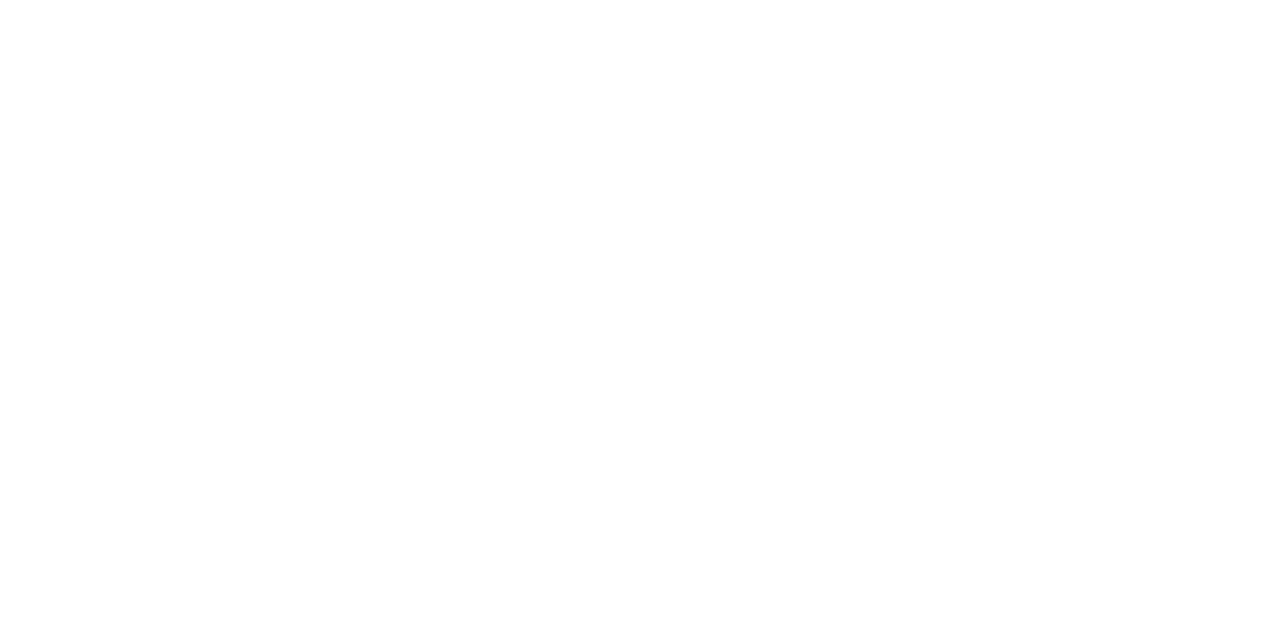
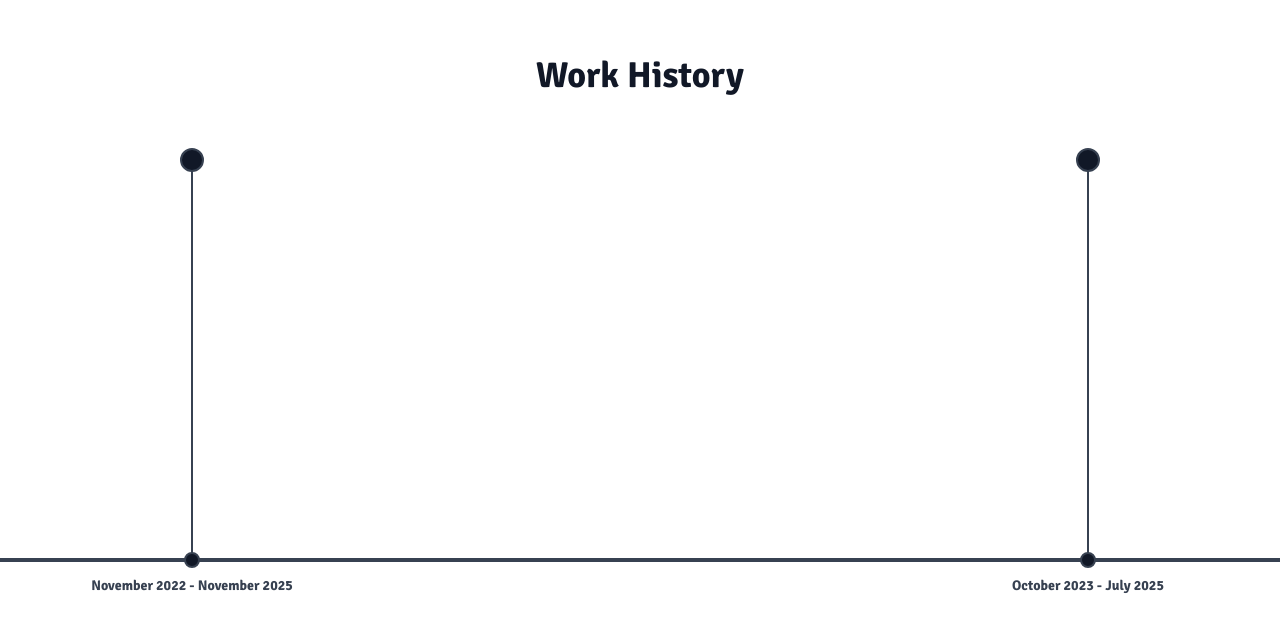
Before and after one commit to wendirad/wendirad.github.io, a React (Vite) app: page / in a window 1280 px wide. Shown: the part 3739-4371 px from the top of the page. Before the commit the page ends 3699 px from the top, so only its background shows below. Built offline with nearby package versions, Linux system fonts and the light colour scheme.

Commit message:
feat: add WorkHistory component to display user experiences and update package dependencies

```diff
--- a/package.json
+++ b/package.json
@@ -10,6 +10,7 @@
     "preview": "vite preview"
   },
   "dependencies": {
+    "npm": "^11.7.0",
     "react": "^19.2.0",
     "react-dom": "^19.2.0",
     "schema-dts": "^1.1.5"
--- a/src/App.tsx
+++ b/src/App.tsx
@@ -11,6 +11,7 @@
 import Home from "./components/sections/home";
 import About from "./components/sections/about/about";
 import SkillsSummary from "./components/sections/skills/skills";
+import WorkHistory from "./components/sections/work-history/work-history";
 
 const NAV_ITEMS: Array<{
   id: string;
@@ -42,6 +43,7 @@
         experiences={userData.experiences}
       />
       <SkillsSummary skills={userData.skills} />
+      <WorkHistory experiences={userData.experiences} />
 
       <SchemeOrg userData={userData} />
     </>
--- /dev/null
+++ b/src/components/sections/work-history/work-history.tsx
@@ -0,0 +1,87 @@
+import { useState, useEffect } from "react";
+import type { Experience } from "../../../data_provider/data_provider";
+
+function WorkHistory({ experiences }: { experiences: Experience[] }) {
+  const [visibleCount, setVisibleCount] = useState(experiences.length);
+
+  useEffect(() => {
+    const updateVisibleCount = () => {
+      setVisibleCount(Math.min(2, experiences.length));
+    };
+
+    updateVisibleCount();
+    window.addEventListener("resize", updateVisibleCount);
+    return () => window.removeEventListener("resize", updateVisibleCount);
+  }, [experiences.length]);
+
+  const getCirclePosition = (index: number, total: number) => {
+    if (total === 1) return "50%";
+    const padding = 0.15; // 15% padding on each side
+    const availableWidth = 1 - (padding * 2);
+    return `${(padding + (index / (total - 1)) * availableWidth) * 100}%`;
+  };
+
+  const formatDate = (dateString: string) => {
+    const [year, month] = dateString.split("-");
+    const date = new Date(parseInt(year), parseInt(month) - 1);
+    return date.toLocaleDateString("en-US", { month: "long", year: "numeric" });
+  };
+
+  const visibleExperiences = experiences.slice(0, visibleCount);
+
+  return (
+    <section
+      id="work"
+      className="min-h-screen w-full flex items-start justify-center px-4 sm:px-6 lg:px-8 pt-24 pb-8 overflow-x-hidden relative"
+    >
+      {/* Horizontal timeline line */}
+      <div className="absolute top-3/4 left-0 w-full h-1 bg-gray-700 dark:bg-gray-300 transform -translate-y-1/2"></div>
+
+      {visibleExperiences.map((_, index) => {
+        const position = getCirclePosition(index, visibleCount);
+        return (
+          <div
+            key={index}
+            className="absolute flex flex-col items-center"
+            style={{ left: position, top: '25%', height: '50%', transform: 'translateX(-50%)' }}
+          >
+            {/* Vertical line from top to timeline */}
+            <div className="absolute top-0 left-1/2 transform -translate-x-1/2 w-0.5 h-full bg-gray-700 dark:bg-gray-300"></div>
+
+            {/* Bigger circle at the top */}
+            <div className="absolute top-0 left-1/2 transform -translate-x-1/2 -translate-y-1/2 w-6 h-6 rounded-full bg-gray-900 dark:bg-gray-100 border-2 border-gray-700 dark:border-gray-300 z-10"></div>
+
+            {/* Smaller circle on timeline */}
+            <div className="absolute bottom-0 left-1/2 transform -translate-x-1/2 translate-y-1/2 w-4 h-4 rounded-full bg-gray-900 dark:bg-gray-100 border-2 border-gray-700 dark:border-gray-300 z-10"></div>
+          </div>
+        );
+      })}
+
+      {/* Date labels below timeline */}
+      {visibleExperiences.map((experience, index) => {
+        const position = getCirclePosition(index, visibleCount);
+        const startDate = formatDate(experience.date_range.start_date);
+        const endDate = formatDate(experience.date_range.end_date);
+        return (
+          <div
+            key={`date-${index}`}
+            className="absolute top-3/4 transform -translate-x-1/2 flex flex-col items-center mt-4"
+            style={{ left: position }}
+          >
+            <div className="text-xs sm:text-sm text-center text-gray-700 dark:text-gray-300 whitespace-nowrap font-bold" style={{ fontFamily: "'Signika', system-ui, Avenir, Helvetica, Arial, sans-serif" }}>
+              {startDate} - {endDate}
+            </div>
+          </div>
+        );
+      })}
+
+      <div className="max-w-6xl w-full">
+        <h2 className="text-3xl sm:text-4xl font-bold mb-12 text-center text-gray-900 dark:text-gray-100">
+          Work History
+        </h2>
+      </div>
+    </section>
+  );
+}
+
+export default WorkHistory;
```
Also changed, not shown: 1 other file (tests, documents, lock files or other folders).
